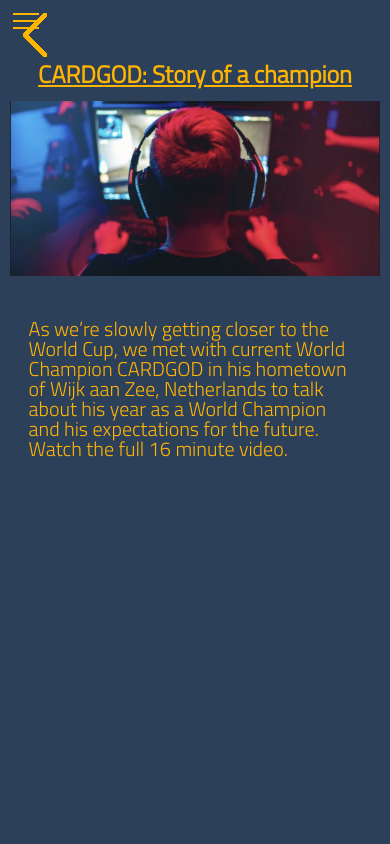
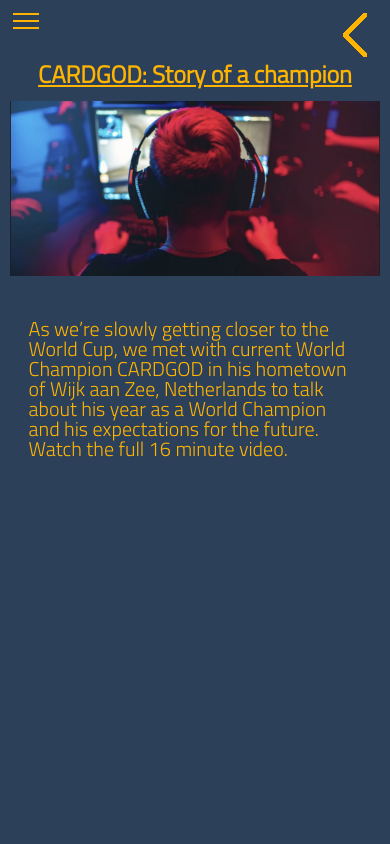
Before and after one commit to WildCodeSchool/p2-g2-sept21-lille-react-superHeros, a React (Create React App) app: page /newspage5 in a window 390 px wide. Shown: the top 844 px of the page. Built offline with nearby package versions, Linux system fonts and the light colour scheme; the HTML template or start-up script is replaced by a standard one.

Commit message:
put theback arrow button on the right

```diff
--- a/src/Components/News/index.css
+++ b/src/Components/News/index.css
@@ -185,6 +185,12 @@
     min-height: 100vh !important;
   }
 
+  .backArrowDiv {
+    width: 100%;
+    display: flex;
+    justify-content: flex-end;
+  }
+
   .articleTitles {
     font-size: 24px;
   }
```
